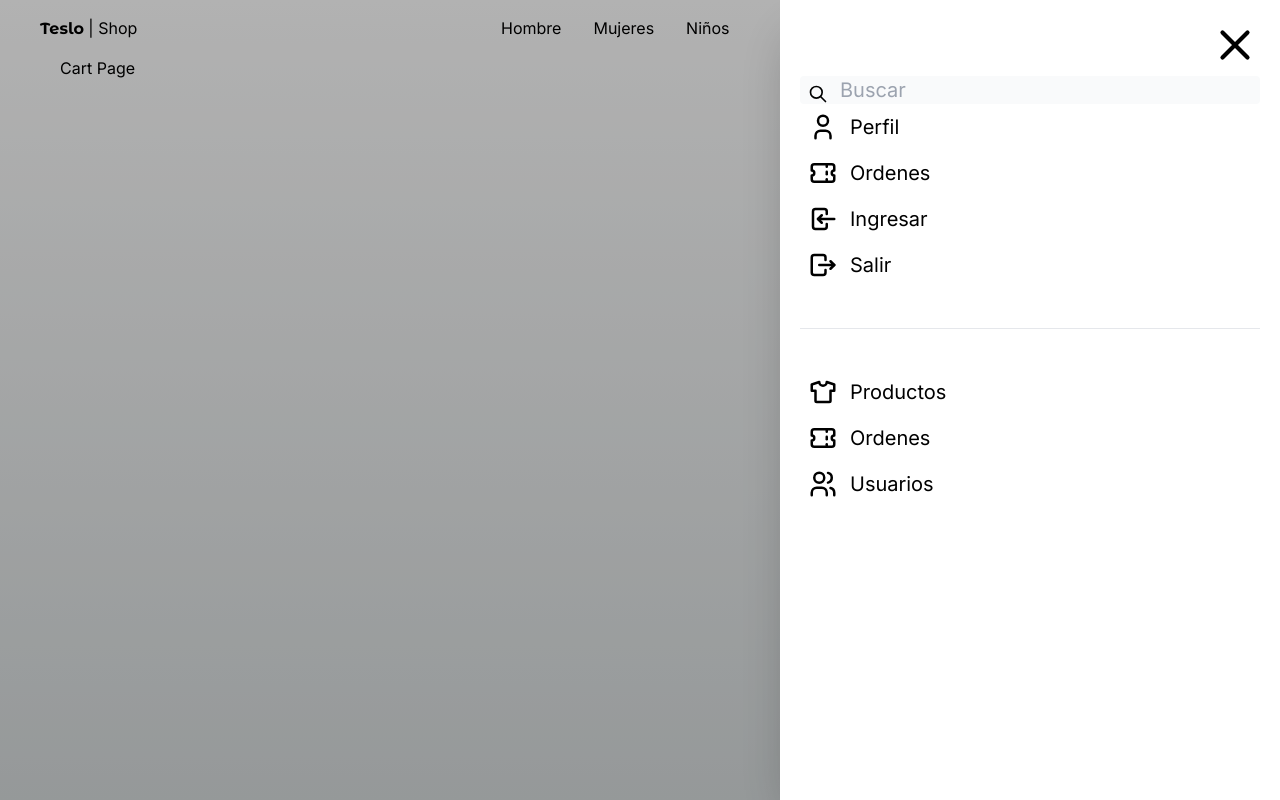
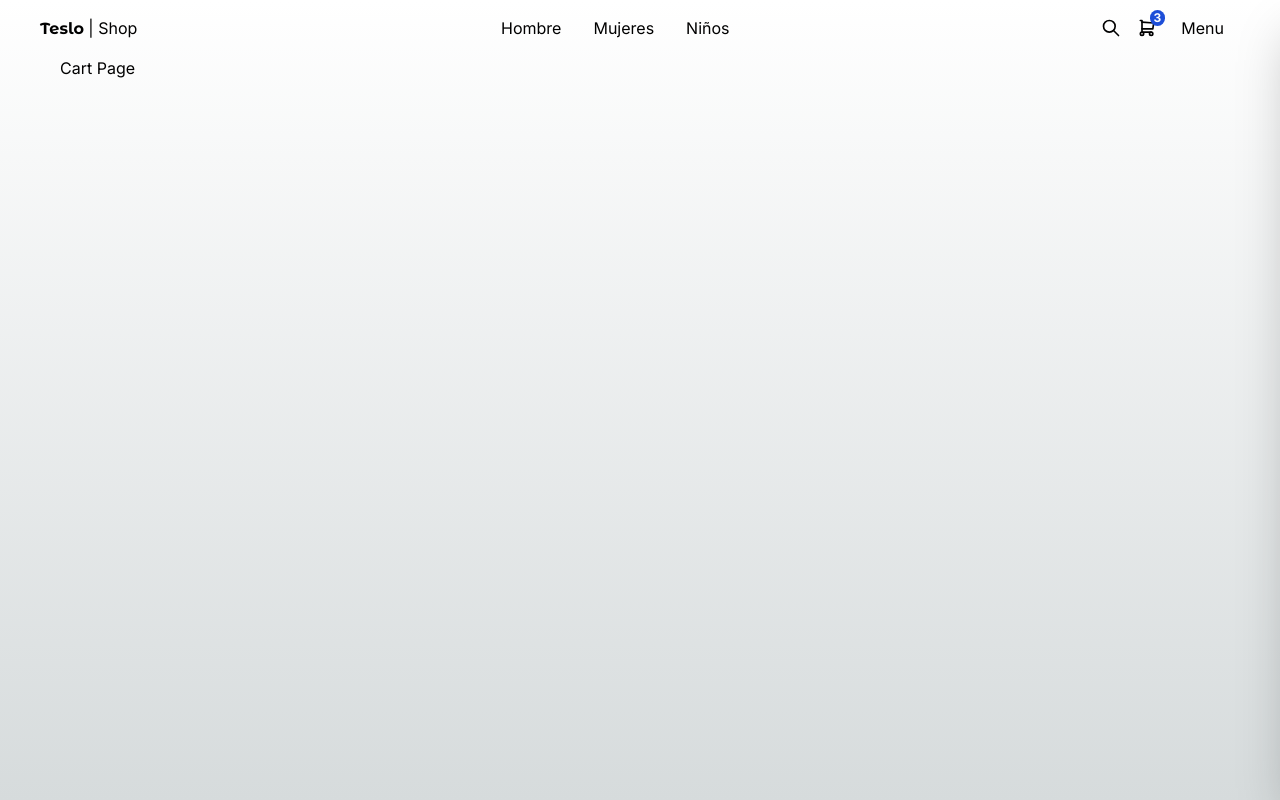
Before and after one commit to angelcruz07/Teslo-shop, a Next.js app: page /cart in a window 1280 px wide. Built offline with nearby package versions, Linux system fonts and the light colour scheme.

Commit message:
feat: add sidebar menu

```diff
--- a/package.json
+++ b/package.json
@@ -10,9 +10,11 @@
   },
   "dependencies": {
     "@tabler/icons-react": "^3.6.0",
+    "clsx": "^2.1.1",
     "next": "14.2.4",
     "react": "^18",
-    "react-dom": "^18"
+    "react-dom": "^18",
+    "zustand": "^4.5.4"
   },
   "devDependencies": {
     "@types/node": "^20",
--- a/src/components/ui/sidebar/Sidebar.tsx
+++ b/src/components/ui/sidebar/Sidebar.tsx
@@ -1,4 +1,5 @@
 'use client'
+import { useUIStore } from '@/store'
 import {
 	IconLogin,
 	IconLogout,
@@ -10,26 +11,40 @@ import {
 	IconX
 } from '@tabler/icons-react'
 import Link from 'next/link'
-import { useState } from 'react'
+import clxs from 'clsx'
 
 export const Sidebar = () => {
+	const isSideMenuOpen = useUIStore((state) => state.isSideMenuOpen)
+	const closeMenu = useUIStore((state) => state.closeSideMenu)
+
 	return (
 		<div>
 			{/* Backgroud black */}
-			<div className='fixed top-0 left-0 z-10 w-screen opacity-30 bg-black h-screen'></div>
+			{isSideMenuOpen && (
+				<div className='fixed top-0 left-0 z-10 w-screen opacity-30 bg-black h-screen' />
+			)}
 
 			{/* Blur */}
-			<div className='fade-in fixed top-0 left-0 w-screen z-10 backdrop-filter backdrop-blur-sm'></div>
+			{isSideMenuOpen && (
+				<div
+					onClick={closeMenu}
+					className='fade-in fixed top-0 left-0 w-screen z-10 backdrop-filter backdrop-blur-sm'
+				/>
+			)}
 
 			{/* Sidemenu */}
 			<nav
-				// todo: efecto slide
-				className='fixed p-5 right-0 top-0 w-[500px] h-screen bg-white z-10 shadow-2xl transfrom transition-all duration-300'>
+				className={clxs(
+					'fixed p-5 right-0 top-0 w-[500px] h-screen bg-white z-10 shadow-2xl transfrom transition-all duration-300',
+					{
+						'translate-x-full': !isSideMenuOpen
+					}
+				)}>
 				<IconX
 					stroke={2}
 					size={50}
 					className='absolute top-5 right-5 cursor-pointer'
-					onClick={() => console.log('click')}
+					onClick={closeMenu}
 				/>
 
 				{/* Input search */}
--- a/src/components/ui/top-menu/TopMenu.tsx
+++ b/src/components/ui/top-menu/TopMenu.tsx
@@ -1,8 +1,12 @@
+'use client'
 import { titleFont } from '@/config/fonts'
 import { IconSearch, IconShoppingCart } from '@tabler/icons-react'
 import Link from 'next/link'
+import { useUIStore } from '@/store'
 
 export const TopMenu = () => {
+	const openSideMenu = useUIStore((state) => state.openSideMenu)
+
 	return (
 		<div className='flex px-5 justify-between items-center w-full'>
 			{/* Logo */}
@@ -46,7 +50,9 @@ export const TopMenu = () => {
 						<IconShoppingCart stroke={2} className='w-5 h-5' />
 					</div>
 				</Link>
-        <button className='m-2 p-2 rounded-md transition-all hover:bg-gray-100'>
+				<button
+					onClick={openSideMenu}
+					className='m-2 p-2 rounded-md transition-all hover:bg-gray-100'>
 					Menu
 				</button>
 			</div>
--- /dev/null
+++ b/src/store/index.ts
@@ -0,0 +1 @@
+export * from './ui/ui-store'
--- /dev/null
+++ b/src/store/ui/ui-store.ts
@@ -0,0 +1,15 @@
+import create from 'zustand'
+
+interface State {
+	isSideMenuOpen: boolean
+
+	openSideMenu: () => void
+	closeSideMenu: () => void
+}
+
+export const useUIStore = create<State>()((set) => ({
+	isSideMenuOpen: false,
+
+	openSideMenu: () => set({ isSideMenuOpen: true }),
+	closeSideMenu: () => set({ isSideMenuOpen: false })
+}))
```
Also changed, not shown: 1 other file (tests, documents, lock files or other folders). Lines whose indentation alone changed are shown as unchanged.
